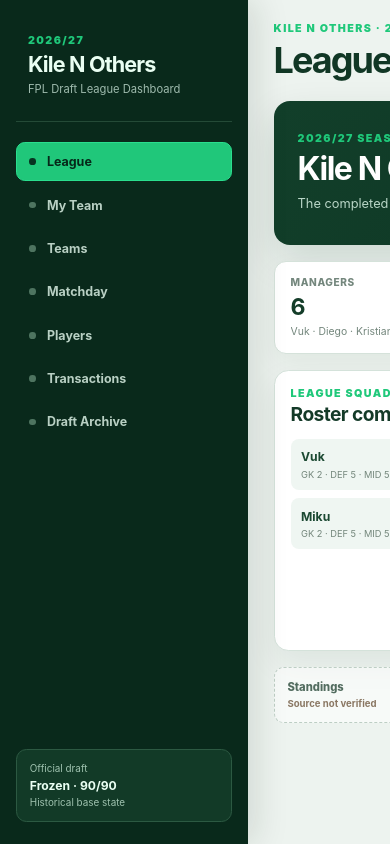
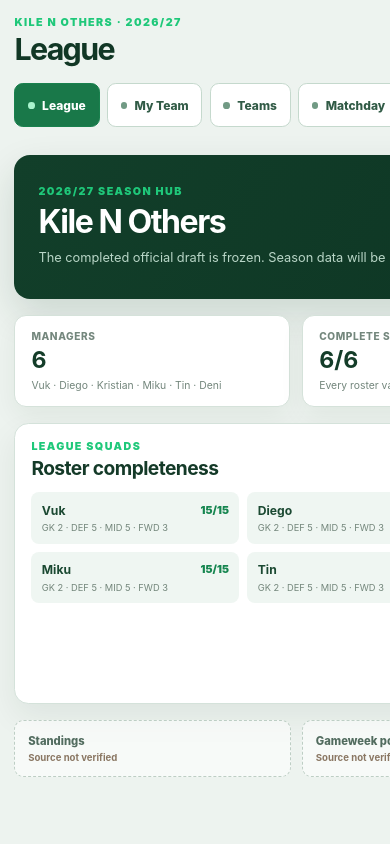
Before and after one commit to vukinho300/FPL_Draft_Assistant, a React (Vite) app: page / in a window 390 px wide. Shown: the top 844 px of the page. Built offline with nearby package versions, Linux system fonts and the light colour scheme.

Commit message:
feat: add responsive league shell

```diff
--- a/src/LeagueDashboard.css
+++ b/src/LeagueDashboard.css
@@ -1,7 +1,9 @@
 .league-dashboard-shell {
   display: grid;
   grid-template-columns: 15.5rem minmax(0, 1fr);
+  width: 100%;
   min-height: 100vh;
+  overflow-x: clip;
   color: #163326;
   background: #edf3ef;
 }
@@ -65,6 +67,10 @@
   display: grid;
   gap: 0.25rem;
   margin-top: 1.25rem;
+}
+
+.dashboard-navigation-mobile {
+  display: none;
 }
 
 .league-sidebar nav button {
@@ -739,3 +745,77 @@
 .archive-table .directory-scroll {
   margin-top: 0.8rem;
 }
+
+@media (max-width: 44rem) {
+  .league-dashboard-shell {
+    grid-template-columns: minmax(0, 1fr);
+  }
+
+  .league-sidebar {
+    display: none;
+  }
+
+  .league-main {
+    width: 100%;
+    padding: 1rem 0.9rem 2rem;
+  }
+
+  .league-topbar {
+    gap: 0.75rem;
+    align-items: flex-start;
+    flex-wrap: wrap;
+    margin-bottom: 0.8rem;
+  }
+
+  .league-topbar h1 {
+    font-size: 1.9rem;
+  }
+
+  .season-pill {
+    max-width: 100%;
+  }
+
+  .dashboard-navigation-mobile {
+    display: flex;
+    gap: 0.45rem;
+    width: calc(100% + 1.8rem);
+    margin: 0 -0.9rem 1rem;
+    padding: 0.2rem 0.9rem 0.7rem;
+    overflow-x: auto;
+    overscroll-behavior-inline: contain;
+    scrollbar-width: thin;
+  }
+
+  .dashboard-navigation-mobile button {
+    display: inline-flex;
+    min-height: 2.75rem;
+    flex: 0 0 auto;
+    gap: 0.45rem;
+    align-items: center;
+    padding: 0.65rem 0.8rem;
+    border: 1px solid #c5d9cd;
+    border-radius: 0.55rem;
+    color: #315b46;
+    background: #fff;
+    font-size: 0.75rem;
+    font-weight: 800;
+    white-space: nowrap;
+  }
+
+  .dashboard-navigation-mobile button i {
+    width: 0.42rem;
+    height: 0.42rem;
+    border-radius: 50%;
+    background: #719a84;
+  }
+
+  .dashboard-navigation-mobile button.active {
+    border-color: #19814e;
+    color: #fff;
+    background: #197849;
+  }
+
+  .dashboard-navigation-mobile button.active i {
+    background: #a9f4cd;
+  }
+}
--- a/src/LeagueDashboard.tsx
+++ b/src/LeagueDashboard.tsx
@@ -26,6 +26,33 @@ const navigation = [
 
 type LeagueView = (typeof navigation)[number][0]
 type TransactionTab = 'TRADES' | 'WAIVERS' | 'FREE AGENTS' | 'ACTIVITY'
+
+function DashboardNavigation({
+  className,
+  currentView,
+  onNavigate,
+}: {
+  readonly className: string
+  readonly currentView: LeagueView
+  readonly onNavigate: (view: LeagueView) => void
+}) {
+  return (
+    <nav className={className} aria-label="League dashboard">
+      {navigation.map(([id, label]) => (
+        <button
+          type="button"
+          key={id}
+          className={currentView === id ? 'active' : ''}
+          aria-current={currentView === id ? 'page' : undefined}
+          onClick={() => onNavigate(id)}
+        >
+          <i aria-hidden="true" />
+          {label}
+        </button>
+      ))}
+    </nav>
+  )
+}
 
 function Placeholder({ children }: { readonly children: React.ReactNode }) {
   return <span className="not-connected">{children}</span>
@@ -227,11 +254,12 @@ function LeagueDashboard() {
     <div className="league-dashboard-shell">
       <aside className="league-sidebar">
         <div className="league-brand"><span>2026/27</span><strong>Kile N Others</strong><small>FPL Draft League Dashboard</small></div>
-        <nav aria-label="League dashboard">{navigation.map(([id, label]) => <button type="button" key={id} className={view === id ? 'active' : ''} aria-current={view === id ? 'page' : undefined} onClick={() => setView(id)}><i aria-hidden="true" />{label}</button>)}</nav>
+        <DashboardNavigation className="dashboard-navigation dashboard-navigation-sidebar" currentView={view} onNavigate={setView} />
         <div className="sidebar-status"><span>Official draft</span><strong>Frozen · 90/90</strong><small>Historical base state</small></div>
       </aside>
       <main className="league-main">
         <header className="league-topbar"><div><p className="dashboard-kicker">Kile N Others · 2026/27</p><h1>{currentTitle}</h1></div><div className="season-pill"><i /> Official draft archived</div></header>
+        <DashboardNavigation className="dashboard-navigation dashboard-navigation-mobile" currentView={view} onNavigate={setView} />
         {view === 'league' && <LeagueHome rosters={rosters} onArchive={() => setView('draft-archive')} />}
         {view === 'my-team' && <SquadPitch roster={vukRoster} title="Vuk's squad" />}
         {view === 'teams' && <TeamsPage rosters={rosters} />}
```
